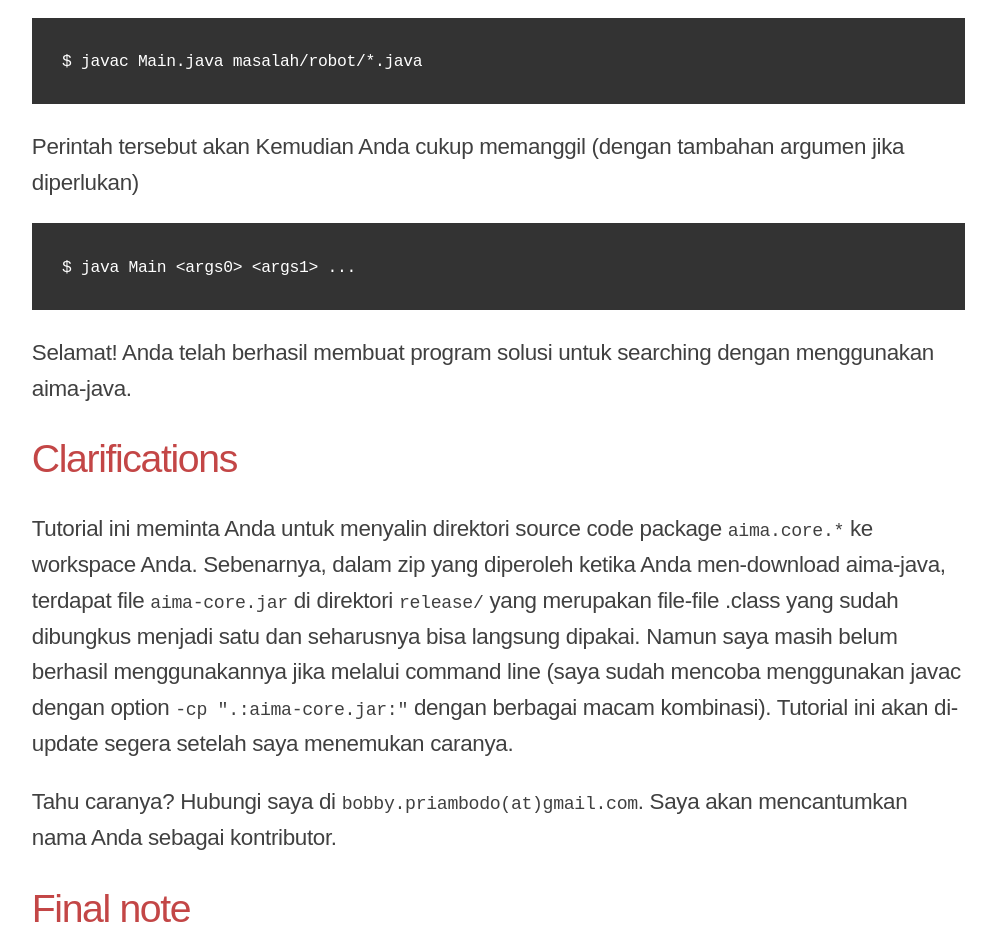
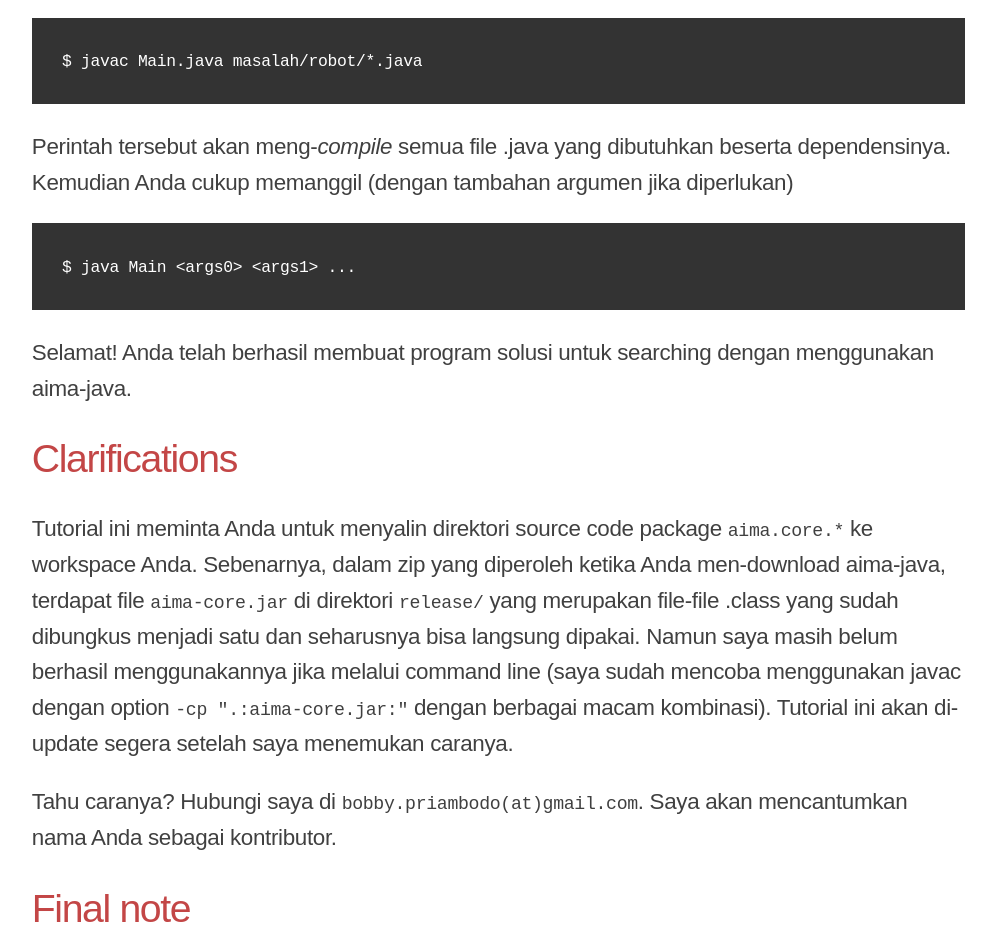
Before and after one commit to bobbypriam/old-bobbypriambodo.github.io, a plain HTML site: page tutorial/aima/index.html in a window 1280 px wide. Shown: the part 8040-8969 px from the top of the page, without its empty margins (153-1149 px from the left). Drawn offline with Linux system fonts and the light colour scheme.

Commit message:
Minor fix, left out a sentence

```diff
--- a/tutorial/aima/index.html
+++ b/tutorial/aima/index.html
@@ -188,7 +188,7 @@ Main.java
 
 <pre class="code"><code>$ javac Main.java masalah/robot/*.java</code></pre>
 
-<p>Perintah tersebut akan Kemudian Anda cukup memanggil (dengan tambahan argumen jika diperlukan)</p>
+<p>Perintah tersebut akan meng-<em>compile</em> semua file .java yang dibutuhkan beserta dependensinya. Kemudian Anda cukup memanggil (dengan tambahan argumen jika diperlukan)</p>
 
 <pre class="code"><code>$ java Main &lt;args0&gt; &lt;args1&gt; ...</code></pre>
 
```
